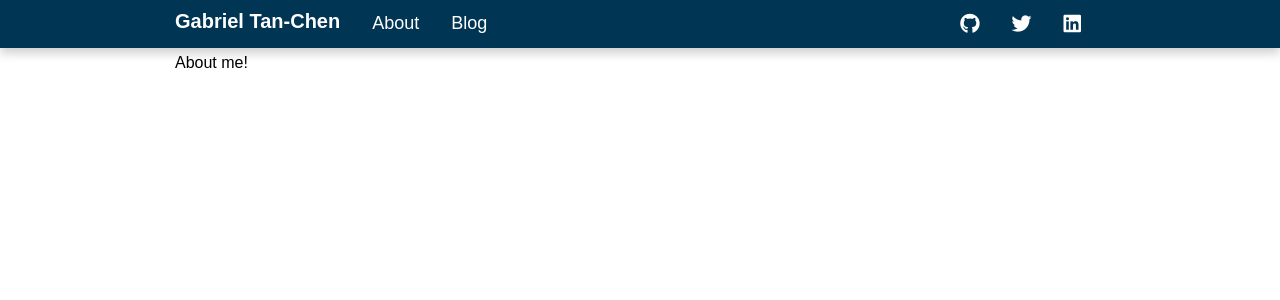
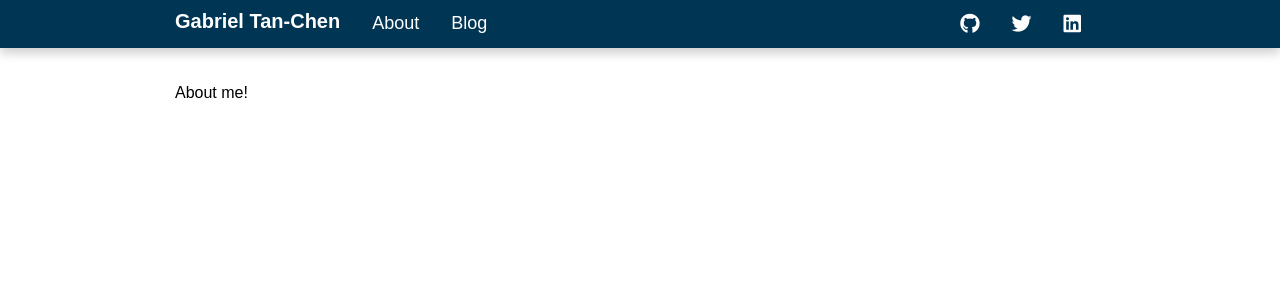
Before and after one commit to gabrieltanchen/gabrieltanchen.github.io, a Jekyll site: the page built from about.md, in a window 1280 px wide. Shown: the top 300 px of the page. Built offline with Jekyll 4.4.1, drawn with Linux system fonts in a browser that asks for light colours; nearby versions of some CDN libraries; some web fonts are replaced.

Commit message:
padding top

```diff
--- a/_includes/header.html
+++ b/_includes/header.html
@@ -28,17 +28,17 @@
       <div class="top-bar-right">
         <ul class="menu">
           <li>
-            <a class="social-link" href="https://github.com/gabrieltanchen">
+            <a class="social-link" href="https://github.com/gabrieltanchen" target="_blank">
               <i class="fab fa-github"></i>
             </a>
           </li>
           <li>
-            <a class="social-link" href="https://twitter.com/gabrieltanchen">
+            <a class="social-link" href="https://twitter.com/gabrieltanchen" target="_blank">
               <i class="fab fa-twitter"></i>
             </a>
           </li>
           <li>
-            <a class="social-link" href="https://www.linkedin.com/in/gabriel-tan-chen-28056688/">
+            <a class="social-link" href="https://www.linkedin.com/in/gabriel-tan-chen-28056688/" target="_blank">
               <i class="fab fa-linkedin"></i>
             </a>
           </li>
--- a/_sass/_global.scss
+++ b/_sass/_global.scss
@@ -9,5 +9,9 @@ p {
 }
 
 .page-container {
-  padding-top: 50px;
+  padding-top: 0;
+
+   @media screen and (min-width: 40em) {
+     padding-top: 80px;
+   }
 }
--- a/_sass/_home.scss
+++ b/_sass/_home.scss
@@ -51,7 +51,7 @@
   width: 100%;
 
   .home-title {
-    padding-top: 60px;
+    padding-top: 30px;
   }
 
   .home-title-1 {
```
